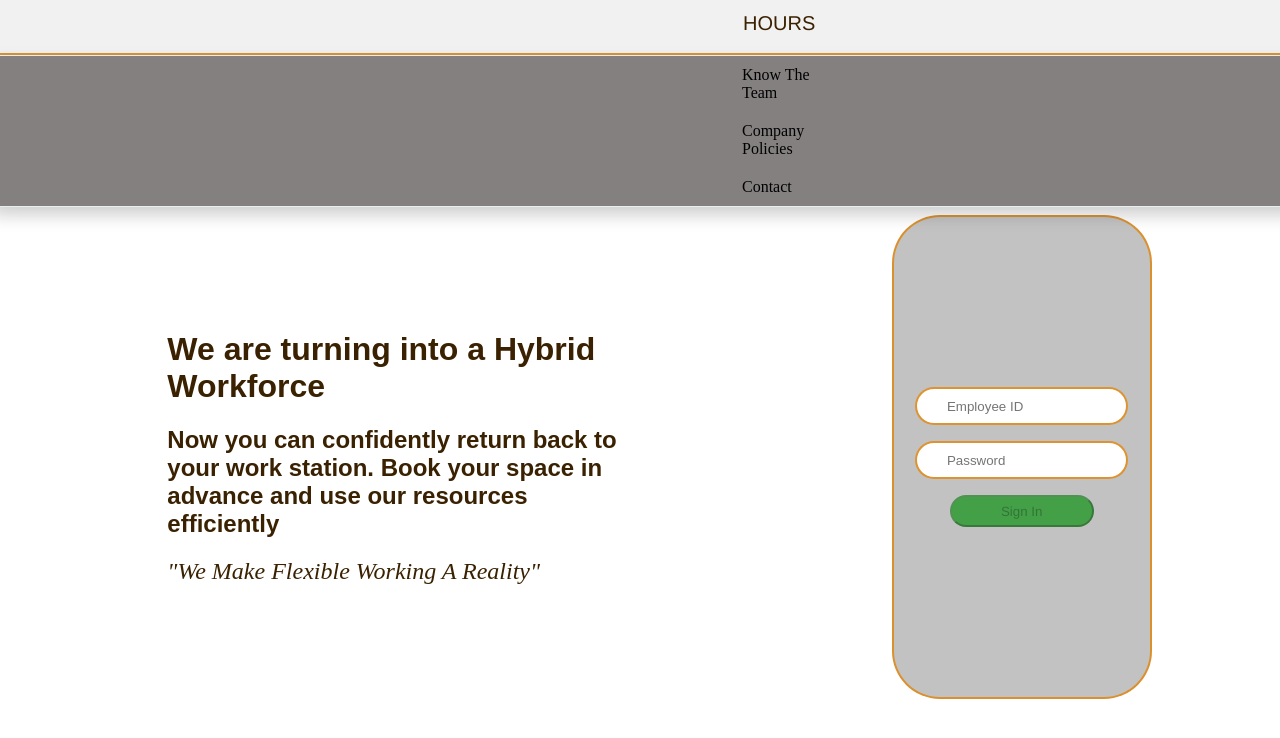
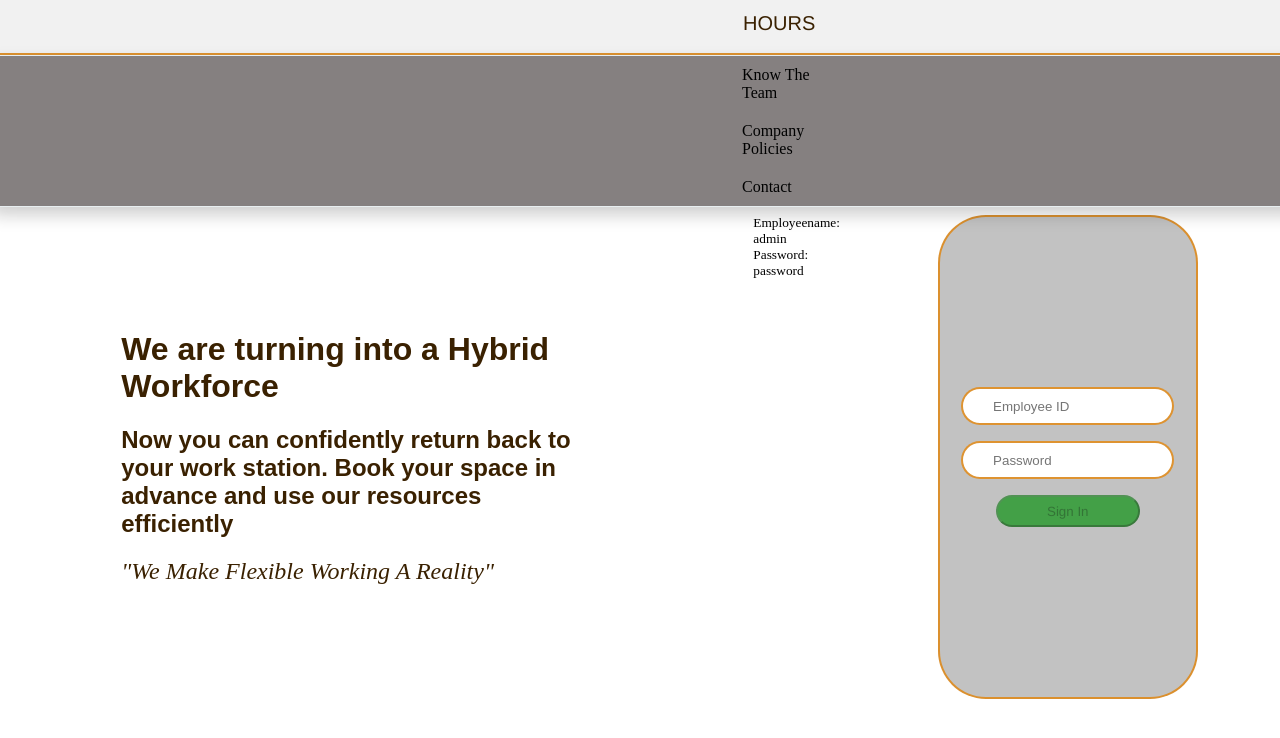
Before and after one commit to vishnugprasad/Hours-subsidary-, a React (Create React App) app: page / in a window 1280 px wide. Shown: the top 738 px of the page. Built offline with nearby package versions, Linux system fonts and the light colour scheme; the HTML template or start-up script is replaced by a standard one.

Commit message:
message box

```diff
--- a/src/Login.css
+++ b/src/Login.css
@@ -108,3 +108,10 @@ body {
   display: grid;
   gap: 1rem;
 }
+
+
+.message{
+  display: flexbox;
+  width: 20px;
+  font-size: smaller;
+}
--- a/src/Login.js
+++ b/src/Login.js
@@ -16,6 +16,9 @@ const Login = (props) => {
           space in advance and use our resources efficiently
         </h2>
         <h2 className="text3">"We Make Flexible Working A Reality"</h2>
+      </div>
+      <div className="message">Employeename: admin
+        Password: password
       </div>
       <div className="loginBox">
         <div className="inputBox">
```
